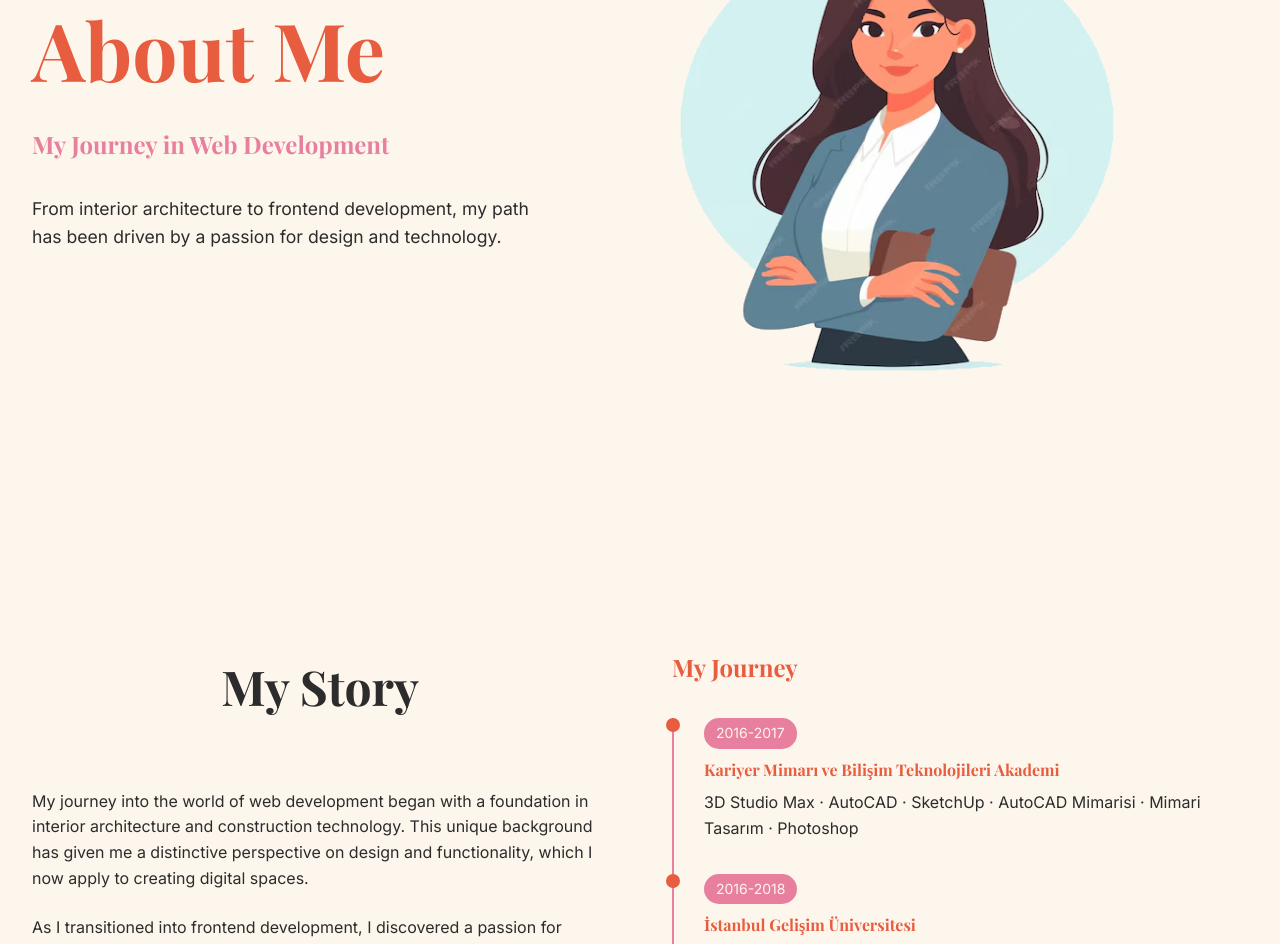
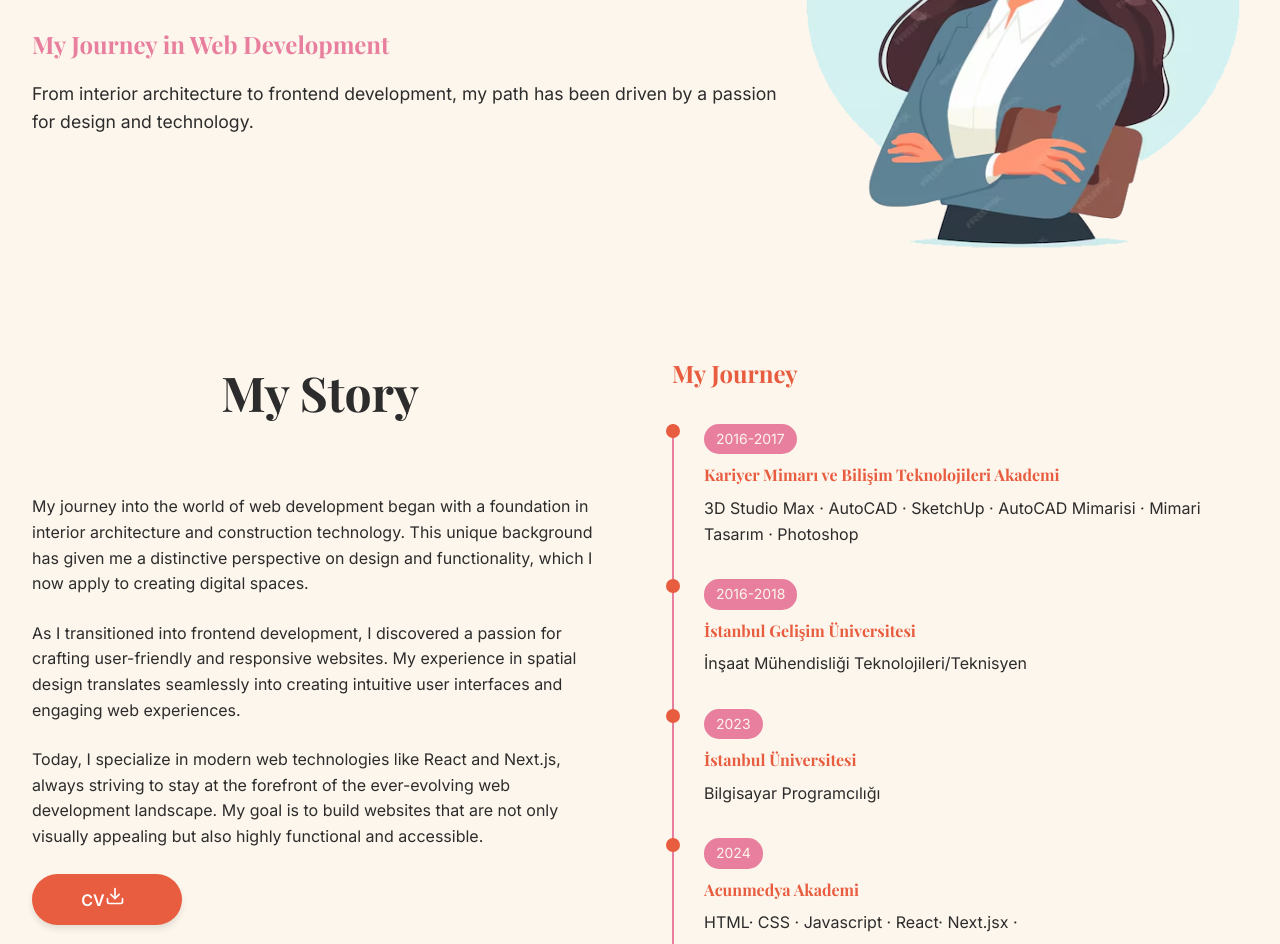
Before and after one commit to ecesemabekdemir/portfolio-next, a Next.js app: page /about in a window 1280 px wide. Shown: the part 280-1224 px from the top of the page. Built offline with nearby package versions, Linux system fonts and the light colour scheme.

Commit message:
tasarımda değişiklikler yapıldı

```diff
--- a/app/globals.css
+++ b/app/globals.css
@@ -93,13 +93,12 @@
   width: 100%;
 }
 
-/* Hero Section */
+/* -------------------------------------------Hero Section */
 .hero {
-  min-height: 100vh;
-  display: grid;
-  grid-template-columns: 1fr 1fr;
-  gap: 4rem;
-  padding: 8rem 0 4rem;
+
+display: flex;
+justify-content: space-between;
+  padding: 5rem 0 2rem;
   position: relative;
 }
 
@@ -119,13 +118,13 @@
 .hero-subtitle {
   font-size: 1.5rem;
   color: var(--pink);
-  margin-bottom: 2rem;
+  margin-bottom: 1rem;
 }
 
 .hero-description {
   font-size: 1.1rem;
-  margin-bottom: 3rem;
-  max-width: 500px;
+  margin-bottom: 1rem;
+
 }
 
 .hero-image-container {
@@ -144,7 +143,7 @@
   /* box-shadow: 20px 20px 60px rgba(0, 0, 0, 0.1); */
 }
 
-/* Projects Section */
+/* ------------------------------------------Projects Section */
 .projects {
   padding: 8rem 0;
   background: var(--pink);
@@ -159,7 +158,7 @@
 
 .projects-grid {
   display: grid;
-  grid-template-columns: repeat(auto-fit, minmax(300px, 1fr));
+  grid-template-columns: repeat(3,1fr);
   gap: 2rem;
 }
 
@@ -210,20 +209,21 @@
   transform: translateX(5px);
 }
 
-/* Skills Section */
+/* --------------------------------------------------------------Skills Section */
 .skills {
-  padding: 8rem 0;
+  padding: 4rem 0;
   background: var(--cream);
 }
 
 .skills-grid {
   display: grid;
-  grid-template-columns: repeat(auto-fit, minmax(250px, 1fr));
+  grid-template-columns: repeat(6,1fr);
   gap: 2rem;
 }
 
 .skill-card {
-  padding: 2rem;
+  width: 250px;
+  padding: 4rem;
   background: white;
   border-radius: 20px;
   text-align: center;
@@ -281,9 +281,9 @@
 }
 
 
-/* About Content Styles */
+/*-------------------------------------- About Content Styles */
 .about-content {
-  padding: 8rem 0;
+  padding: 4rem 0;
   background: var(--cream);
 }
 
@@ -350,6 +350,41 @@
   margin-bottom: 0.5rem;
 }
 
+.cv-button {
+  width: 150px;
+  display: flex;
+  align-items: center;
+  justify-content: center;
+  padding: 12px;
+  background-color: var(--coral);
+  color: white;
+  font-size: 16px;
+  font-weight: bold;
+  text-decoration: none;
+  border-radius: 30px;
+  transition: var(--transition);
+  box-shadow: 0 4px 6px rgba(0, 0, 0, 0.1);
+}
+
+.cv-button:hover {
+  background-color: var(--pink);
+  box-shadow: 0 6px 8px rgba(0, 0, 0, 0.15);
+}
+
+.button-text {
+  margin-right: 8px;
+}
+
+.download-icon {
+  width: 20px;
+  height: 20px;
+  transition: var(--transition);
+}
+
+.cv-button:hover .download-icon {
+  transform: translateY(2px);
+}
+
 
 
 /* project---------------------------*/
```
